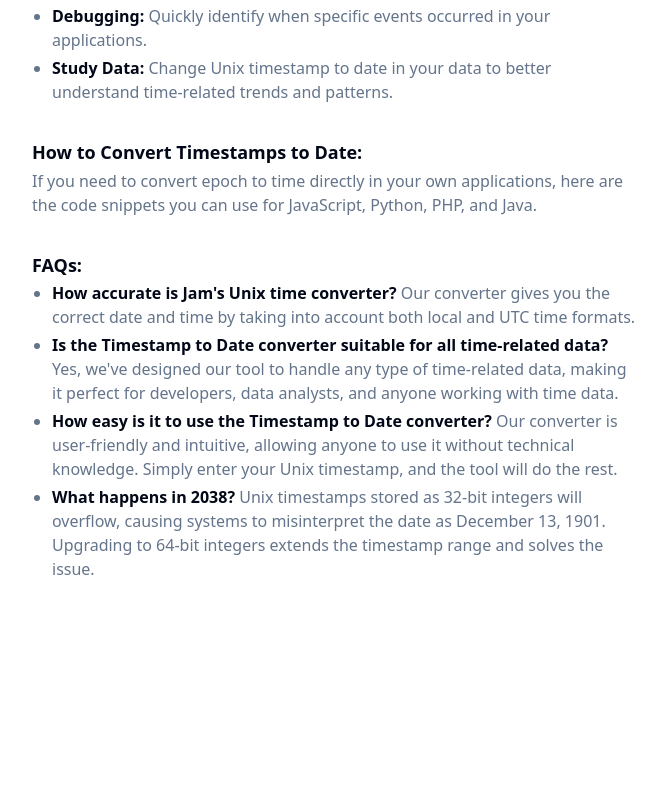
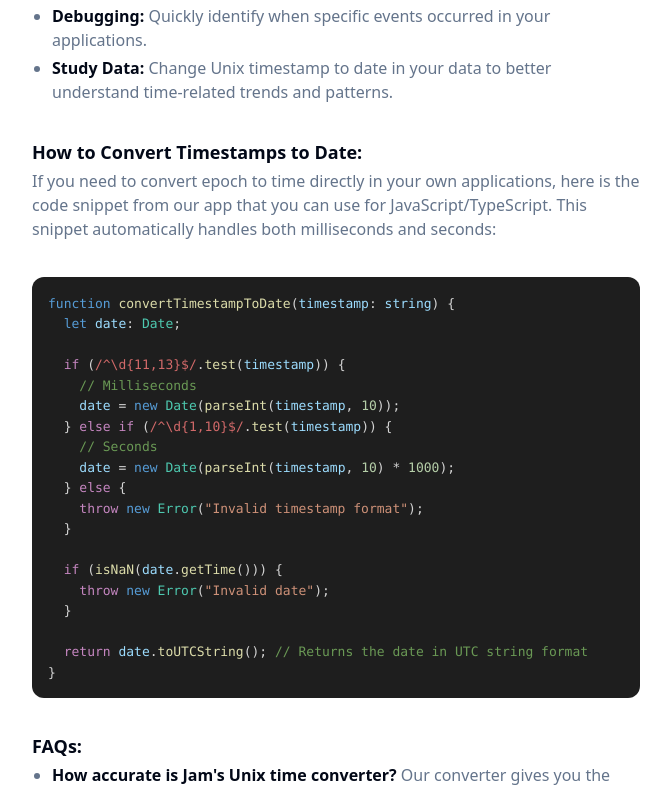
Before and after one commit to jamdotdev/jam-dev-utilities, a Next.js app: page /utilities/timestamp-to-date in a window 1280 px wide. Shown: the part 2006-2797 px from the top of the page, without its empty margins (304-975 px from the left). Before the commit the page ends 2623 px from the top, so only its background shows below. Built offline with nearby package versions, Linux system fonts and the light colour scheme.

Commit message:
feat: add code example component

```diff
--- /dev/null
+++ b/components/CodeExample.tsx
@@ -0,0 +1,17 @@
+"use client";
+import { Prism as SyntaxHighlighter } from "react-syntax-highlighter";
+import vscDarkPlus from "react-syntax-highlighter/dist/cjs/styles/prism/vsc-dark-plus";
+
+interface CodeExampleProps {
+  children: string;
+}
+
+export default function CodeExample(props: CodeExampleProps) {
+  return (
+    <div>
+      <SyntaxHighlighter language="javascript" style={vscDarkPlus}>
+        {props.children}
+      </SyntaxHighlighter>
+    </div>
+  );
+}
--- a/components/ds/CommandMenu.tsx
+++ b/components/ds/CommandMenu.tsx
@@ -39,7 +39,7 @@ const CommandInput = React.forwardRef<
   React.ElementRef<typeof CommandPrimitive.Input>,
   React.ComponentPropsWithoutRef<typeof CommandPrimitive.Input>
 >(({ className, ...props }, ref) => (
-  <div className="flex items-center border-b px-3" cmdk-input-wrapper="">
+  <div className="flex items-center border-b px-3">
     <Search className="mr-2 h-4 w-4 shrink-0 opacity-50" />
     <CommandPrimitive.Input
       ref={ref}
--- a/components/seo/TimestampSEO.tsx
+++ b/components/seo/TimestampSEO.tsx
@@ -1,3 +1,5 @@
+import CodeExample from "../CodeExample";
+
 export default function TimestampSEO() {
   return (
     <div className="content-wrapper">
@@ -103,9 +105,14 @@ export default function TimestampSEO() {
         <h2>How to Convert Timestamps to Date:</h2>
         <p>
           If you need to convert epoch to time directly in your own
-          applications, here are the code snippets you can use for JavaScript,
-          Python, PHP, and Java.
+          applications, here is the code snippet from our app that you can use
+          for JavaScript/TypeScript. This snippet automatically handles both
+          milliseconds and seconds:
         </p>
+      </section>
+
+      <section>
+        <CodeExample>{jsCodeExample}</CodeExample>
       </section>
 
       <section>
@@ -142,3 +149,24 @@ export default function TimestampSEO() {
     </div>
   );
 }
+
+const jsCodeExample = `function convertTimestampToDate(timestamp: string) {
+  let date: Date;
+
+  if (/^\\d{11,13}$/.test(timestamp)) {
+    // Milliseconds
+    date = new Date(parseInt(timestamp, 10));
+  } else if (/^\\d{1,10}$/.test(timestamp)) {
+    // Seconds
+    date = new Date(parseInt(timestamp, 10) * 1000);
+  } else {
+    throw new Error("Invalid timestamp format");
+  }
+
+  if (isNaN(date.getTime())) {
+    throw new Error("Invalid date");
+  }
+
+  return date.toUTCString(); // Returns the date in UTC string format
+}
+`;
--- a/package.json
+++ b/package.json
@@ -22,6 +22,7 @@
     "next-themes": "^0.3.0",
     "react": "^18",
     "react-dom": "^18",
+    "react-syntax-highlighter": "^15.5.0",
     "tailwind-merge": "^2.4.0",
     "tailwindcss-animate": "^1.0.7"
   },
@@ -32,6 +33,7 @@
     "@types/react-dom": "^18",
     "@typescript-eslint/eslint-plugin": "^7.2.0",
     "@typescript-eslint/parser": "^7.2.0",
+    "@types/react-syntax-highlighter": "^15.5.13",
     "eslint": "^8",
     "eslint-config-next": "14.2.4",
     "eslint-plugin-import": "^2.29.1",
--- a/pages/utilities/hex-to-rgb.tsx
+++ b/pages/utilities/hex-to-rgb.tsx
@@ -48,7 +48,7 @@ export default function HEXtoRGB() {
     key: keyof RGBValues,
     event: React.FormEvent<HTMLInputElement>
   ): void => {
-    let value = event.currentTarget.value;
+    const value = event.currentTarget.value;
 
     if (value === "" || isRGBValueValid(parseInt(value))) {
       setRgb((rgb: RGBValues) => {
--- a/pages/utilities/timestamp-to-date.tsx
+++ b/pages/utilities/timestamp-to-date.tsx
@@ -45,7 +45,7 @@ export default function TimestampToDate() {
       <section className="container max-w-2xl mb-12">
         <PageHeader
           title="Timestamp to Date Converter"
-          description="Fast, free, open source, ad-free tools."
+          description="Free, Open Source & Ad-free"
           logoSrc="/logo.png"
         />
       </section>
--- a/styles/globals.css
+++ b/styles/globals.css
@@ -94,4 +94,7 @@
   .content-wrapper b {
     @apply font-semibold text-card-foreground;
   }
+  .content-wrapper pre {
+    @apply rounded-xl text-sm font-mono p-4 !important;
+  }
 }
```
Also changed, not shown: 1 other file (tests, documents, lock files or other folders).
